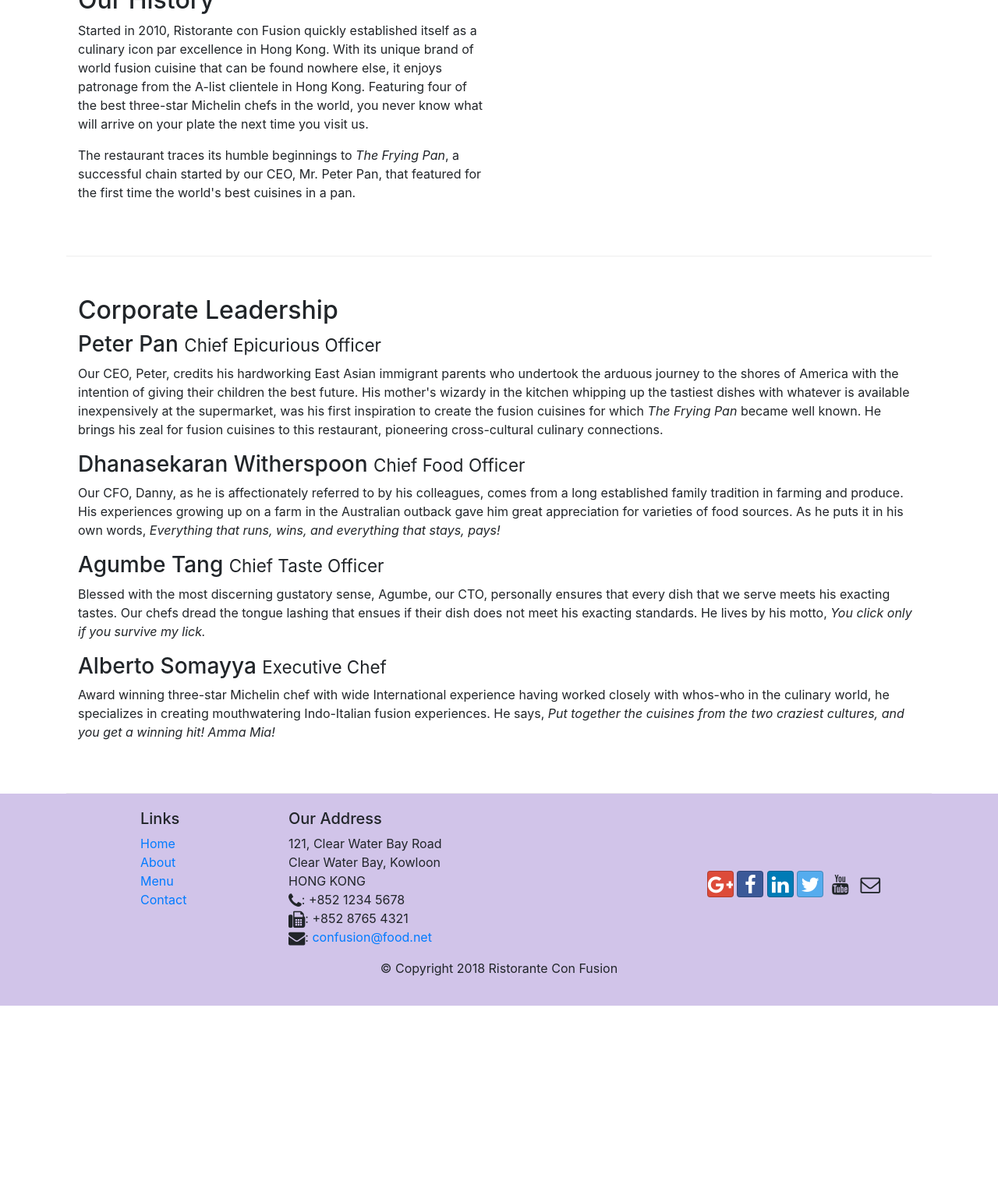
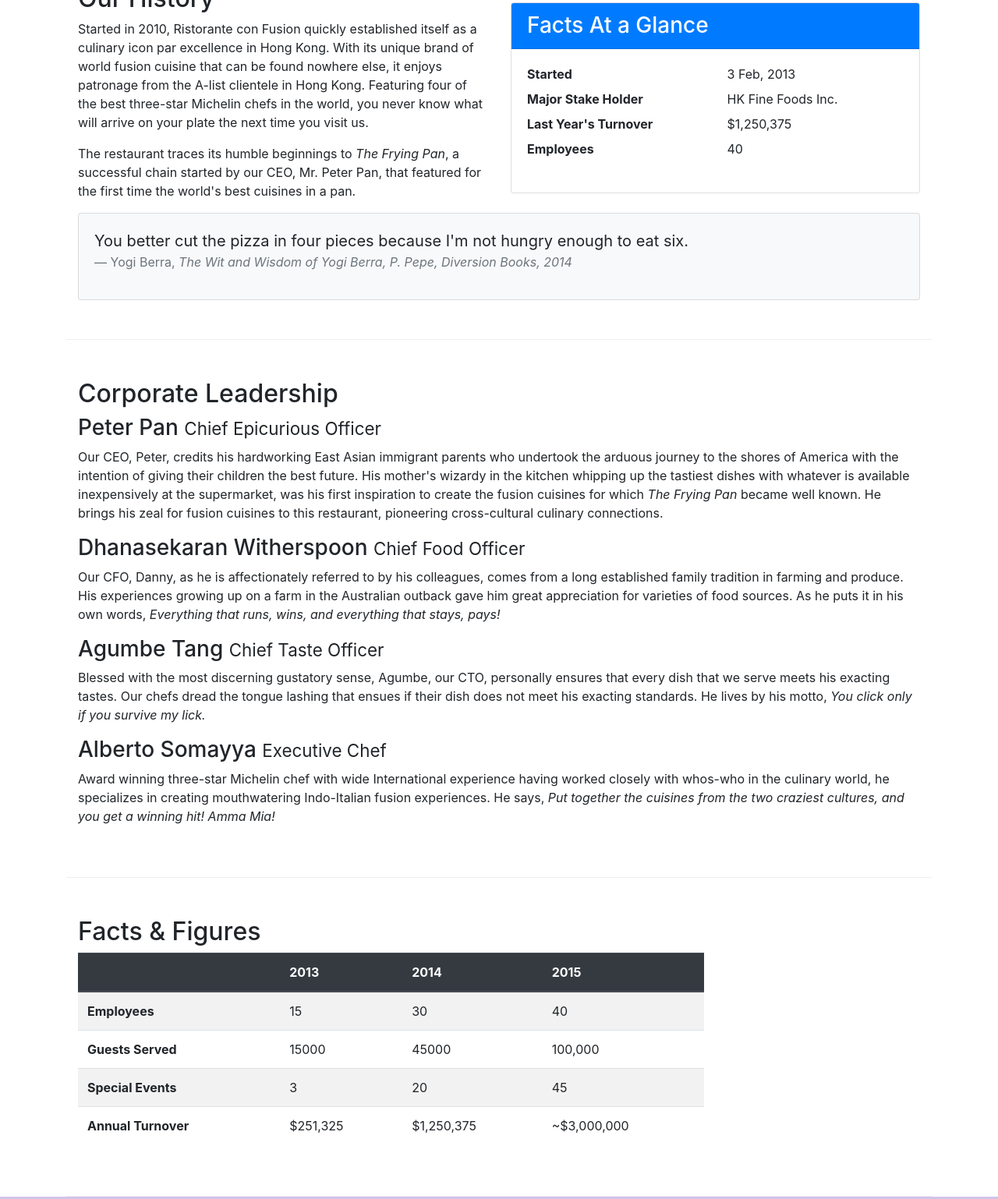
Before and after one commit to Tracyyuyu/conFusion, a website: page aboutus.html in a window 1280 px wide. Shown: the part 536-2074 px from the top of the page at 78% size. Before the commit the page ends 1826 px from the top, so only its background shows below. Drawn offline with nearby package versions, Linux system fonts and the light colour scheme.

Commit message:
Tables and Cards

```diff
--- a/aboutus.html
+++ b/aboutus.html
@@ -66,7 +66,36 @@
                 <p>Started in 2010, Ristorante con Fusion quickly established itself as a culinary icon par excellence in Hong Kong. With its unique brand of world fusion cuisine that can be found nowhere else, it enjoys patronage from the A-list clientele in Hong Kong.  Featuring four of the best three-star Michelin chefs in the world, you never know what will arrive on your plate the next time you visit us.</p>
                 <p>The restaurant traces its humble beginnings to <em>The Frying Pan</em>, a successful chain started by our CEO, Mr. Peter Pan, that featured for the first time the world's best cuisines in a pan.</p>
             </div>
-            <div class="col col-sm">
+            <div class="col-12 col-sm-6">
+                <div class="card">
+                    <h3 class="card-header bg-primary text-white">Facts At a Glance</h3>
+                    <div class="card-body">
+                        <dl class="row">
+                            <dt class="col-6">Started</dt>
+                            <dd class="col-6">3 Feb, 2013</dd>
+                            <dt class="col-6">Major Stake Holder</dt>
+                            <dd class="col-6">HK Fine Foods Inc.</dd>
+                            <dt class="col-6">Last Year's Turnover</dt>
+                            <dd class="col-6">$1,250,375</dd>
+                            <dt class="col-6">Employees</dt>
+                            <dd class="col-6">40</dd>
+                        </dl>
+                    </div>
+                </div>
+            </div>
+            <div class="col-12">
+                <div class="card card-body bg-light">
+                    <blockquote class="blockquote">
+                        <p class="mb-0">You better cut the pizza in four pieces
+                            because I'm not hungry enough to eat six.
+                        </p>
+                        <footer class="blockquote-footer">Yogi Berra,
+                            <cite title="Source Title">The Wit and Wisdom of
+                                Yogi Berra, P. Pepe, Diversion Books, 2014
+                            </cite>
+                        </footer>
+                    </blockquote>
+                </div>
             </div>
         </div>
 
@@ -84,7 +113,50 @@
                 <p class="d-none d-sm-block">Award winning three-star Michelin chef with wide International experience having worked closely with whos-who in the culinary world, he specializes in creating mouthwatering Indo-Italian fusion experiences. He says, <em>Put together the cuisines from the two craziest cultures, and you get a winning hit! Amma Mia!</em></p>
             </div>
        </div>
-
+       <div class="row row-content">
+           <div class="col-12 col-sm-9">
+               <h2>Facts &amp; Figures</h2>
+               <div class="table-responsive">
+                   <table class="table table-striped">
+                       <thead class="thead-dark">
+                           <tr>
+                               <th>&nbsp;</th>
+                               <th>2013</th>
+                               <th>2014</th>
+                               <th>2015</th>
+                           </tr>
+                       </thead>
+                       <tbody>
+                           <tr>
+                               <th>Employees</th>
+                               <td>15</td>
+                               <td>30</td>
+                               <td>40</td>
+                           </tr>
+                           <tr>
+                               <th>Guests Served</th>
+                               <td>15000</td>
+                               <td>45000</td>
+                               <td>100,000</td>
+                           </tr>
+                           <tr>
+                               <th>Special Events</th>
+                               <td>3</td>
+                               <td>20</td>
+                               <td>45</td>
+                           </tr>
+                           <tr>
+                               <th>Annual Turnover</th>
+                               <td>$251,325</td>
+                               <td>$1,250,375</td>
+                               <td>~$3,000,000</td>
+                           </tr>
+                       </tbody>
+                   </table>
+               </div>
+           </div>
+           <div class="col-12 col-sm-3"></div>
+       </div>
     </div>
 
     <footer class="footer">
```
